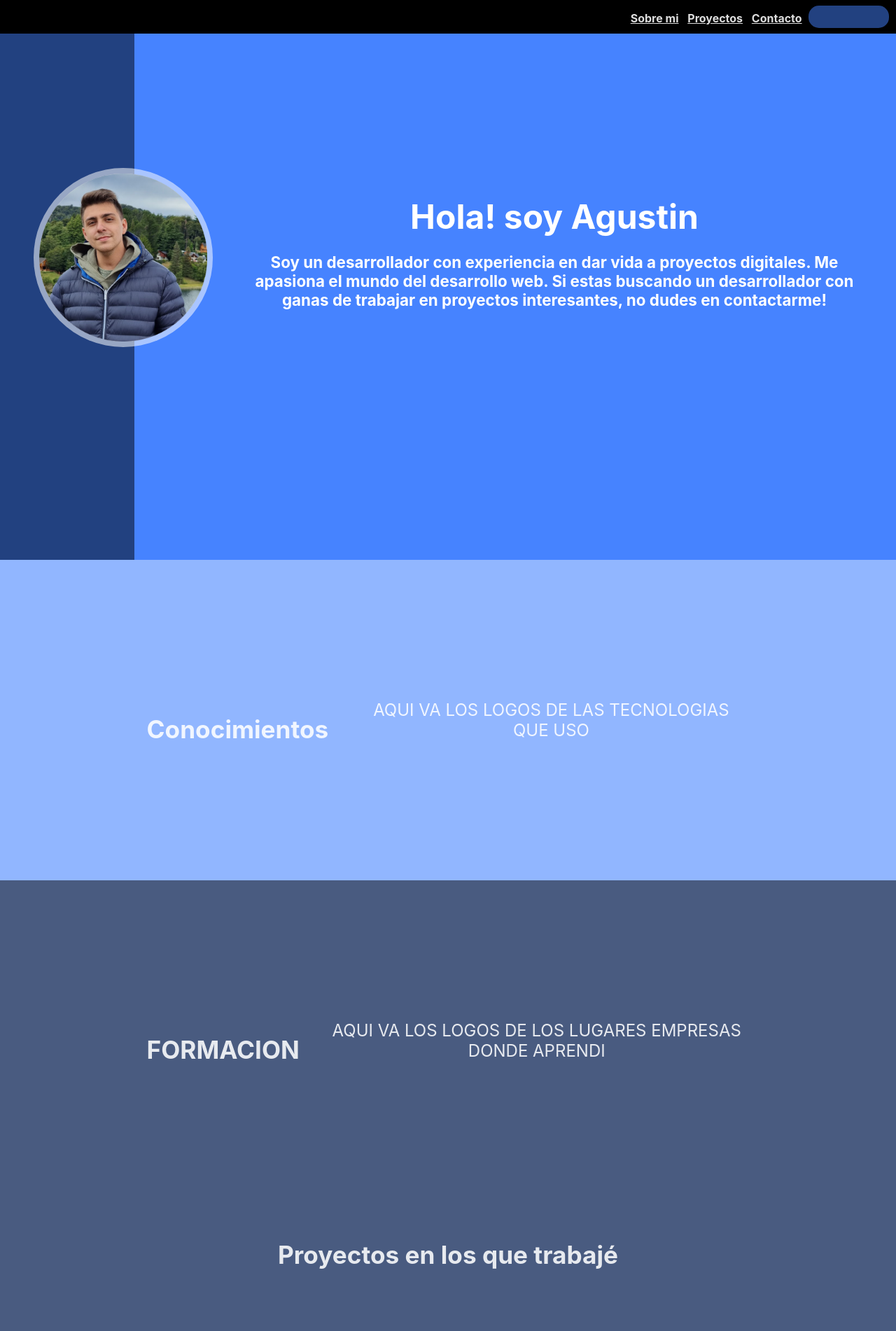
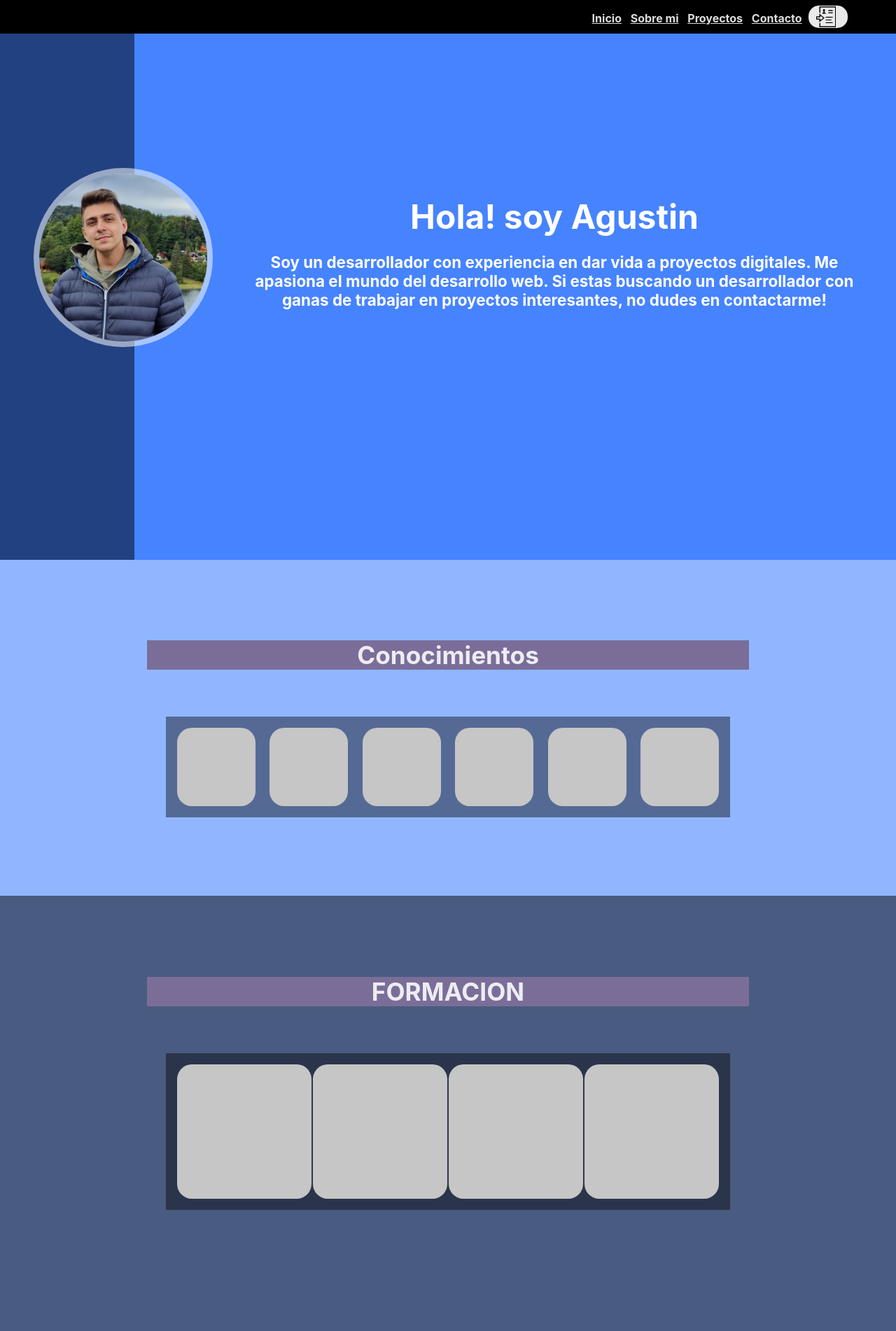
Before and after one commit to agustinfraile/Portfolio, a React (Vite) app in the folder client/: page / in a window 1280 px wide. Shown: the top 1902 px of the page at 70% size. Built offline with nearby package versions, Linux system fonts and the light colour scheme.

Commit message:
agregando iconos en la seccion de sobre mi

```diff
--- /dev/null
+++ b/client/src/components/IconEducation/IconEducation.css
@@ -0,0 +1,6 @@
+.education-cnt {
+    background-color: rgb(198, 198, 198);
+    width: 12em;
+    height: 12em;
+    border-radius: 21px;
+}
--- /dev/null
+++ b/client/src/components/IconEducation/IconEducation.jsx
@@ -0,0 +1,12 @@
+import React from 'react';
+import './IconEducation.css';
+
+const IconEducation = () => {
+  return (
+    <div className='education-cnt'>
+
+    </div>
+  )
+}
+
+export default IconEducation
--- /dev/null
+++ b/client/src/components/IconTech/IconTech.css
@@ -0,0 +1,6 @@
+.tech-cnt {
+    background-color: rgb(198, 198, 198);
+    width: 7em;
+    height: 7em;
+    border-radius: 21px;
+}
--- /dev/null
+++ b/client/src/components/IconTech/IconTech.jsx
@@ -0,0 +1,12 @@
+import React from 'react';
+import './IconTech.css';
+
+const IconTech = () => {
+  return (
+    <div className='tech-cnt'>
+
+    </div>
+  )
+}
+
+export default IconTech
--- a/client/src/components/NavBar/NavBar.css
+++ b/client/src/components/NavBar/NavBar.css
@@ -73,11 +73,23 @@
         justify-content: center;
     }
 
-    .mode-cnt {
-        /* background-color: darkcyan; */
-        width: 9%;
+    .nav_cv {
+        background-color: rgb(233, 233, 233);
+        width: 3.5em;
         height: 2em;
         margin: .5em .2em;
         border-radius: 15px;
+        padding: 0 .7em;
+        cursor: pointer;
+    }
+
+    .nav_cv img{
+        /* background-color: rgb(66, 163, 130); */
+        /* background-color: #fff; */
+        /* width: 50%; */
+        height: 2em;
+        background-position: center;
+        background-repeat: no-repeat;
+        background-size: contain;
     }
 }
--- a/client/src/components/NavBar/NavBar.jsx
+++ b/client/src/components/NavBar/NavBar.jsx
@@ -1,14 +1,27 @@
 import React from 'react';
-import { Link } from 'react-router-dom';
-import About from '../../pages/About/About';
-
+import cv from '../../assets/images/icons/cv-logo.png'
+import pdf from '../../assets/pdf/cv.pdf'
 import '../NavBar/NavBar.css';
 
 const NavBar = () => {
+
+  const handleDownload = (e) => {
+    e.preventDefault()
+    const link = document.createElement("a");
+    link.href = pdf;
+    link.download = "Agustin_Fraile-CV.pdf";
+    document.body.appendChild(link);
+    link.click();
+    link.remove();
+  }
+
   return (
     <div className='nav_cnt'>
         <div className='nav_cnt-logo'></div>
         <ul>
+          <a href="#inicio">
+            <li>Inicio</li>
+          </a>
           <a href="#sobre-mi">
             <li>Sobre mi</li>
           </a>
@@ -19,8 +32,12 @@ const NavBar = () => {
             <li>Contacto</li>
           </a>
         </ul>
-        <div className='mode-cnt'>
-
+        <div
+          className='nav_cv'
+          onClick={handleDownload}
+          alt="Logo de curriculum" title='Descarga mi CV'
+        >
+          <img src={ cv } />
         </div>
     </div>
   )
--- a/client/src/pages/About/About.css
+++ b/client/src/pages/About/About.css
@@ -35,6 +35,10 @@
     padding: 4em;
 }
 
+.about-cnt-tech {
+    width: 70%;
+}
+
 /* ESTILOS PARA EL TITULO DE CADA SECCION */
 .about-cnt-text h2 {
     font-size: 2.2em;
@@ -47,6 +51,7 @@
     text-align: center;
     padding-top: .5em;
 }
+
 
 /* 800px para adelante */
 @media (min-width: 800px) {
@@ -76,27 +81,51 @@
             /* CONTENEDOR PARA EL TEXTO DE LAS SECCIONES */
             .about-cnt-text {
                 /* background-color: rgb(171, 109, 138); */
-                display: flex;
-                flex-direction: row;
+                /* display: flex; */
+                /* flex-direction: row; */
                 width: 80%;
                 height: auto;
                 margin: 0 auto;
             }
 
+            .about-cnt-tech {
+                background-color: rgba(0, 0, 0, 0.416);
+                width: 90%;
+                height: auto;
+                margin: 2em auto;
+                padding: 1em;
+                display: flex;
+                justify-content: space-between;
+                flex-direction: row;
+                flex-wrap: wrap;
+            }
+
+            .about-cnt-education {
+                background-color: rgba(0, 0, 0, 0.416);
+                width: 90%;
+                height: auto;
+                margin: 2em auto;
+                padding: 1em;
+                display: flex;
+                justify-content: space-between;
+                flex-direction: row;
+                flex-wrap: wrap;
+            }
+
                 /* ESTILOS PARA EL TITULO DE CADA SECCION */
                 .about-cnt-text h2 {
+                    background-color: rgb(122, 110, 153);
                     font-size: 2.2em;
                     text-align: center;
-                    /* background-color: rgb(122, 110, 153); */
-                    margin: 0 .5em;
-                    padding-top: 4em;
+                    margin: 1em .5em;
+                    /* padding-top: 4em; */
                 }
 
                 /* ESTILOS PARA EL PARRAFO DE CADA SECCION */
                 .about-cnt-text p {
+                    /* background-color: rgb(153, 110, 136); */
                     font-size: 1.5em;
                     text-align: center;
-                    /* background-color: rgb(153, 110, 136); */
                     padding-top: 5em;
                     padding-left: .8em;
                     padding-right: .8em;
--- a/client/src/pages/About/About.jsx
+++ b/client/src/pages/About/About.jsx
@@ -1,6 +1,8 @@
 import React from 'react';
 import AOS from 'aos';
 import './About.css';
+import IconTech from '../../components/IconTech/IconTech';
+import IconEducation from '../../components/IconEducation/IconEducation';
 
 
 const About = () => {
@@ -18,9 +20,15 @@ const About = () => {
           data-aos-duration='2000'
         >
           <h2>Conocimientos</h2>
-          <p>
-            AQUI VA LOS LOGOS DE LAS TECNOLOGIAS QUE USO
-          </p>
+
+          <div className='about-cnt-tech'>
+            <IconTech />
+            <IconTech />
+            <IconTech />
+            <IconTech />
+            <IconTech />
+            <IconTech />
+          </div>
         </div>
 
       </div>
@@ -33,9 +41,12 @@ const About = () => {
           data-aos-duration='2000'
         >
           <h2>FORMACION</h2>
-          <p>
-            AQUI VA LOS LOGOS DE LOS LUGARES EMPRESAS DONDE APRENDI
-          </p>
+          <div className='about-cnt-education'>
+            <IconEducation />
+            <IconEducation />
+            <IconEducation />
+            <IconEducation />
+          </div>
         </div>
 
       </div>
--- a/client/src/pages/Intro/Intro.jsx
+++ b/client/src/pages/Intro/Intro.jsx
@@ -7,7 +7,7 @@ import './Intro.css';
 const Intro = () => {
   AOS.init()
   return (
-    <div className='intro_cnt'>
+    <div className='intro_cnt' id='inicio'>
         <div className='first_cnt'>
 
             <div
```
Also changed, not shown: client/src/assets/images/icons/cv-logo.png (added), 1 other file (tests, documents, lock files or other folders).
